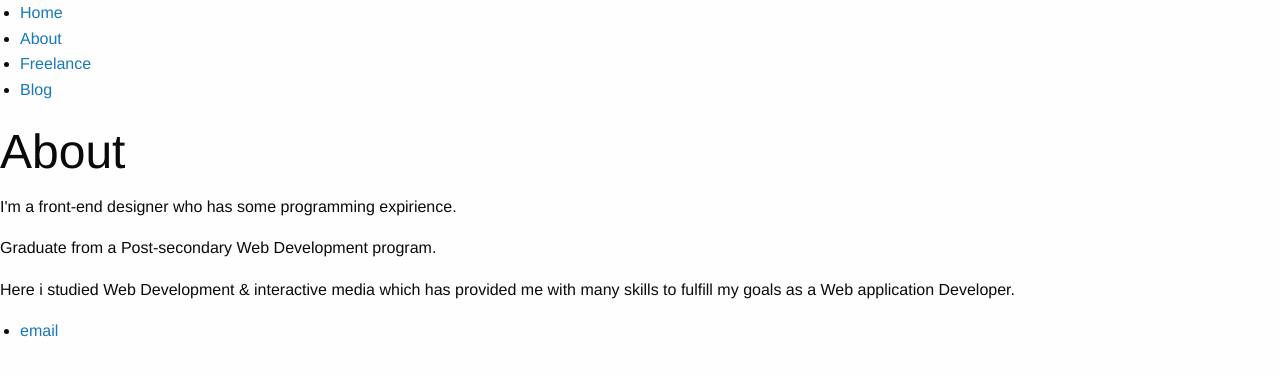
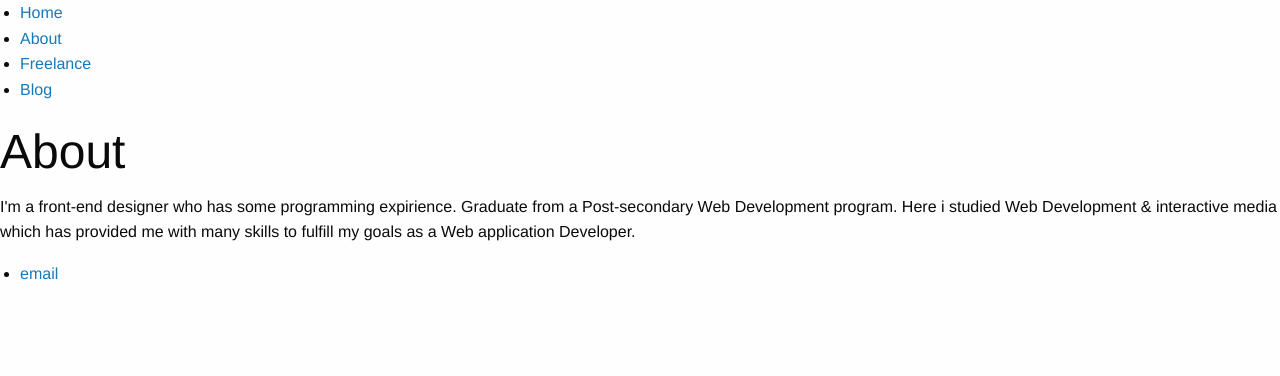
Before and after one commit to cosmicpepper/cosmicpepper.github.io, a Jekyll site: the page built from about/index.html, in a window 1280 px wide. Shown: the top 376 px of the page. Built offline with Jekyll 4.4.1, drawn with Linux system fonts in a browser that asks for light colours; nearby versions of some CDN libraries; library files that are not in the unit come from our copies.

```diff
--- a/about/index.html
+++ b/about/index.html
@@ -7,8 +7,8 @@ title: Cosmic Pepper
 
   <h1> About</h1>
 
-  <p>I'm a front-end designer who has some programming expirience.</p>
-  <p>Graduate from a Post-secondary Web Development program.</p>
-  <p> Here i studied Web Development & interactive media which has provided me with many skills to fulfill my goals as a Web application Developer.</p>
+  <p>I'm a front-end designer who has some programming expirience.
+  Graduate from a Post-secondary Web Development program.
+   Here i studied Web Development & interactive media which has provided me with many skills to fulfill my goals as a Web application Developer.</p>
 
 </div>
```
